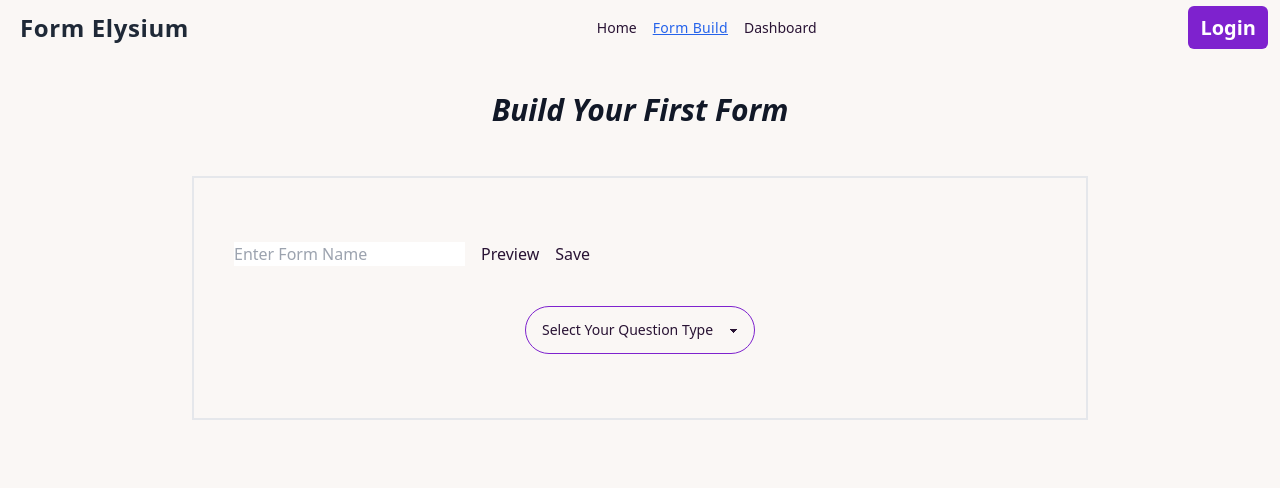
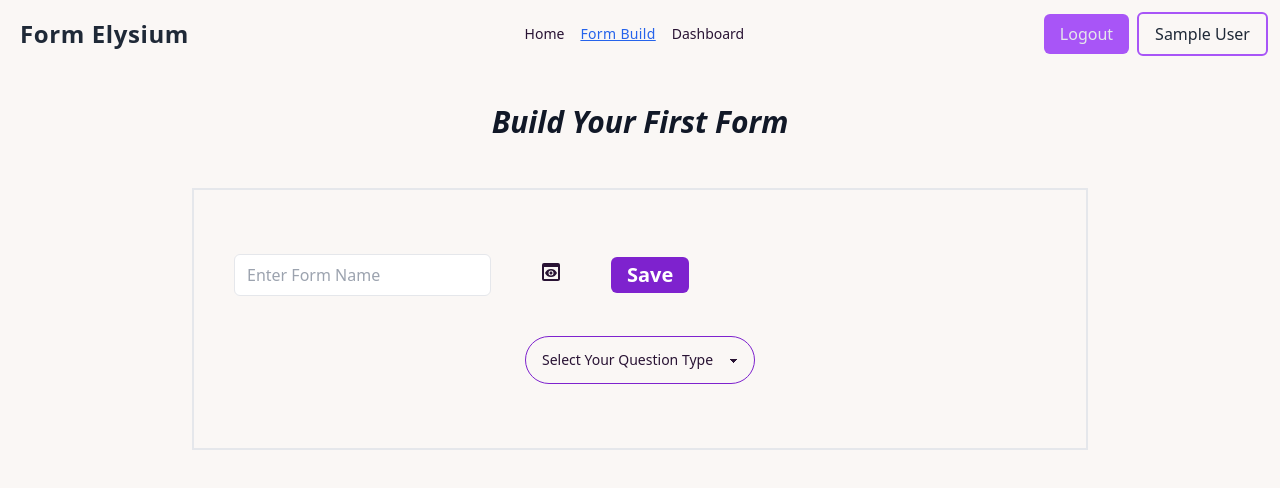
Before and after one commit to Mostakimw/form-elysium-client, a React (Vite) app: page /build-form in a window 1280 px wide. Shown: the top 488 px of the page. Built offline with nearby package versions, Linux system fonts and the light colour scheme; no server answers; sample sign-in values are in the browser's storage.

Commit message:
private route added, loading added, user update and logout handler

```diff
--- a/package.json
+++ b/package.json
@@ -19,6 +19,7 @@
     "react-dom": "^18.2.0",
     "react-hook-form": "^7.47.0",
     "react-icons": "^4.11.0",
+    "react-loader-spinner": "^5.4.5",
     "react-quill": "^2.0.0",
     "react-router-dom": "^6.17.0",
     "sort-by": "^1.2.0"
--- a/src/Register/Register.jsx
+++ b/src/Register/Register.jsx
@@ -3,7 +3,8 @@ import { AuthContext } from "../providers/AuthProvider";
 import { Link } from "react-router-dom";
 
 const Register = () => {
-  const { registerUser } = useContext(AuthContext);
+  const { registerUser, updateUserProfile } = useContext(AuthContext);
+  console.log(updateUserProfile);
   const [user, setUser] = useState(false);
   const [email, setEmail] = useState("");
   const [name, setName] = useState("");
@@ -14,17 +15,20 @@ const Register = () => {
   const handleRegister = (e) => {
     e.preventDefault();
 
-    // password validation check
-    if (!/^(?=.*[A-Za-z])(?=.*\d)[A-Za-z\d]{8,}$/.test(password)) {
-      setError("password should be 8 char with uppercase");
+    // validation
+    if (!name || !email || !password) {
+      setError("Please fill in all fields");
       return;
     }
 
+    // register user
     registerUser(email, password)
-      .then((result) => {
-        const loggedUser = result.user;
-        setUser(loggedUser);
+      .then(() => {
+        setUser(true);
         setSuccess("Registration Successful");
+        updateUserProfile(name)
+          .then(() => {})
+          .catch(() => {});
       })
       .catch(() => {
         setError("Something went wrong");
--- /dev/null
+++ b/src/api/Auth.js
@@ -0,0 +1,15 @@
+export const saveUserToDb = (user) => {
+  const currentUser = {
+    user: user?.email,
+    email: user?.email,
+  };
+  fetch(`${import.meta.env.VITE_apiLink}/users`, {
+    method: "POST",
+    headers: {
+      "content-type": "application/json",
+    },
+    body: JSON.stringify(currentUser),
+  })
+    .then((res) => res.json())
+    .then(() => {});
+};
--- /dev/null
+++ b/src/components/Loading.jsx
@@ -0,0 +1,22 @@
+import { CirclesWithBar } from "react-loader-spinner";
+
+const Loading = () => {
+  return (
+    <div className="flex justify-center h-[80vh] items-center">
+      <CirclesWithBar
+        height="100"
+        width="100"
+        color="#4fa94d"
+        wrapperStyle={{}}
+        wrapperClass=""
+        visible={true}
+        outerCircleColor=""
+        innerCircleColor=""
+        barColor=""
+        ariaLabel="circles-with-bar-loading"
+      />
+    </div>
+  );
+};
+
+export default Loading;
--- a/src/components/shared/Navbar/Navbar.jsx
+++ b/src/components/shared/Navbar/Navbar.jsx
@@ -1,9 +1,19 @@
-import { useState } from "react";
+import { useContext, useState } from "react";
 import { Link, NavLink } from "react-router-dom";
+import { AuthContext } from "../../../providers/AuthProvider";
 
 const Navbar = () => {
+  const { user, logoutUser } = useContext(AuthContext);
+  console.log(user);
   const [isOpen, setIsOpen] = useState(false);
+  //  logout handler
+  const handleLogout = () => {
+    logoutUser()
+      .then(() => {})
+      .catch(() => {});
+  };
 
+  // nav items
   const navLinks = (
     <>
       <li>
@@ -30,6 +40,34 @@ const Navbar = () => {
           Dashboard
         </NavLink>
       </li>
+    </>
+  );
+
+  // user menu
+  const userMenu = (
+    <>
+      {user ? (
+        <>
+          <div>
+            <button
+              onClick={handleLogout}
+              className="bg-purple-500 hover:bg-purple-600 duration-300 text-gray-200 px-4 py-2 rounded-md"
+            >
+              Logout
+            </button>
+            <button className="border-2 border-purple-500 hover:bg-purple-600 hover:text-gray-200 duration-300 text-gray-800 px-4 py-2 md:ml-2 max-sm:mt-1 rounded-md">
+              {user?.displayName}
+            </button>
+          </div>
+        </>
+      ) : (
+        <Link
+          to="/login"
+          className="bg-purple-500 hover:bg-purple-600 duration-300 text-gray-200 px-4 py-2 rounded-md"
+        >
+          Login
+        </Link>
+      )}
     </>
   );
 
@@ -72,14 +110,7 @@ const Navbar = () => {
           }`}
         >
           <ul className="text-sm lg:flex gap-4 mx-auto">{navLinks}</ul>
-          <div>
-            <Link
-              className="px-3 py-2 text-white font-semibold text-xl bg-purple-700 duration-150 rounded-md hover:bg-purple-600"
-              to="/login"
-            >
-              Login
-            </Link>
-          </div>
+          <div>{userMenu}</div>
         </div>
       </nav>
     </div>
--- a/src/pages/FormBuild/Cloze.jsx
+++ b/src/pages/FormBuild/Cloze.jsx
@@ -28,7 +28,6 @@ const Cloze = ({ setClozeData }) => {
         true
       );
       const optionText = quill.getText(selectedText.index, selectedText.length);
-      console.log("test option", optionText);
       // check if any text selected
       if (optionText.length > 0) {
         setOptions([...options, optionText]); // Add the selected text to the 'options' array}
@@ -60,13 +59,6 @@ const Cloze = ({ setClozeData }) => {
     setPreviewText(sanitizedText);
   };
 
-  // Create an array that combines the preview text and options
-
-  const question = {
-    text: previewText,
-    options: options,
-  };
-  console.log(question);
   return (
     <>
       <div className="flex gap-16 px-16 mt-10">
--- a/src/pages/FormBuild/FormBuild.jsx
+++ b/src/pages/FormBuild/FormBuild.jsx
@@ -1,7 +1,9 @@
 import { useState } from "react";
+import { Link } from "react-router-dom";
 import Categorize from "./Categorize";
 import Cloze from "./Cloze";
 import Comprehension from "./Comprehension";
+import { MdPreview } from "react-icons/md";
 
 const FormBuild = () => {
   const [formName, setFormName] = useState("");
@@ -10,7 +12,6 @@ const FormBuild = () => {
   const [categorizeData, setCategorizeData] = useState({});
   const [clozeData, setClozeData] = useState({});
   const [comprehensionData, setComprehensionData] = useState([]);
-  console.log("object from build", comprehensionData);
 
   const handleFormNameChange = (e) => {
     const newName = e.target.value;
@@ -29,21 +30,29 @@ const FormBuild = () => {
       </div>
       <div className="border-2 max-w-4xl py-16 px-10 mx-auto mt-12">
         {/* form name and preview and save */}
-        <div className="flex gap-4 mb-10">
+        <div className="flex items-center gap-12 mb-10">
+          {/* form name */}
           <div>
             <input
               type="text"
               name="name"
               value={formName}
+              className="border px-3 py-2 rounded-md"
               onChange={handleFormNameChange}
               placeholder="Enter Form Name"
             />
           </div>
+          {/* preview btn  */}
           <div>
-            <button>Preview</button>
+            <Link>
+              <button className="text-2xl" title="Preview">
+                <MdPreview />
+              </button>
+            </Link>
           </div>
+          {/* save btn  */}
           <div>
-            <button>Save</button>
+            <button className="my-btn">Save</button>
           </div>
         </div>
         {/* category select section */}
--- a/src/pages/Login/Login.jsx
+++ b/src/pages/Login/Login.jsx
@@ -26,7 +26,6 @@ const Login = () => {
   const handleGoogle = () => {
     googleLogin().then(() => {
       navigate(from, { replace: true });
-      console.log("google login");
     });
   };
 
--- a/src/providers/AuthProvider.jsx
+++ b/src/providers/AuthProvider.jsx
@@ -7,6 +7,7 @@ import {
   signInWithEmailAndPassword,
   signInWithPopup,
   signOut,
+  updateProfile,
 } from "firebase/auth";
 import { app } from "./../firebase/firebase.config";
 
@@ -41,6 +42,13 @@ const AuthProvider = ({ children }) => {
     return signInWithPopup(auth, googleProvider);
   };
 
+  //update user profile
+  const updateUserProfile = (name) => {
+    return updateProfile(auth.currentUser, {
+      displayName: name,
+    });
+  };
+
   //   onAuthStateChanged
   useEffect(() => {
     const unsubscribe = onAuthStateChanged(auth, (loggedUser) => {
@@ -59,6 +67,7 @@ const AuthProvider = ({ children }) => {
     loginUser,
     logoutUser,
     googleLogin,
+    updateUserProfile,
   };
   return (
     <AuthContext.Provider value={authInfo}>{children}</AuthContext.Provider>
--- a/src/routes/PrivateRoute.jsx
+++ b/src/routes/PrivateRoute.jsx
@@ -0,0 +1,18 @@
+import { Navigate, useLocation } from "react-router-dom";
+import Loading from "../components/Loading";
+import { useContext } from "react";
+import { AuthContext } from "../providers/AuthProvider";
+
+const PrivateRoute = ({ children }) => {
+  const { user, loading } = useContext(AuthContext);
+  const location = useLocation();
+  if (loading) {
+    return <Loading />;
+  }
+  if (user) {
+    return children;
+  }
+  return <Navigate to="/login" state={{ from: location }} replace />;
+};
+
+export default PrivateRoute;
--- a/src/routes/Routes.jsx
+++ b/src/routes/Routes.jsx
@@ -4,6 +4,7 @@ import Home from "../pages/Home/Home";
 import Login from "../pages/Login/Login";
 import Register from "../Register/Register";
 import FormBuild from "../pages/FormBuild/FormBuild";
+import PrivateRoute from "./PrivateRoute";
 
 const router = createBrowserRouter([
   {
@@ -16,7 +17,11 @@ const router = createBrowserRouter([
       },
       {
         path: "build-form",
-        element: <FormBuild />,
+        element: (
+          <PrivateRoute>
+            <FormBuild />
+          </PrivateRoute>
+        ),
       },
       {
         path: "dashboard",
```
Also changed, not shown: 1 other file (tests, documents, lock files or other folders).
